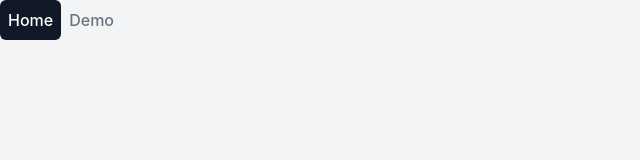
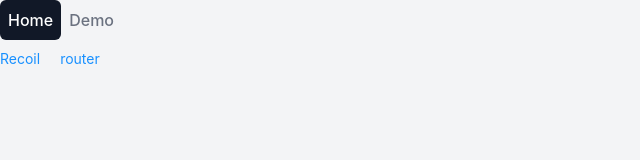
Before and after one commit to lixudong96/starter-react, a React (Vite) app: page / in a window 1280 px wide. Shown: the top 160 px of the page, without its empty margins (0-640 px from the left). Built offline with nearby package versions, Linux system fonts and the light colour scheme.

Commit message:
feat(routes): update demo

```diff
--- /dev/null
+++ b/src/features/demo/routes/Demo.tsx
@@ -0,0 +1,13 @@
+import { Link, Outlet } from 'react-router-dom'
+
+export const Demo = () => {
+  return (
+    <div>
+      <nav className="my-2">
+        <Link className="mr-5" to="/demo/recoil">Recoil</Link>
+        <Link to="/demo/router/333">router</Link>
+      </nav>
+      <Outlet />
+    </div>
+  )
+}
--- a/src/features/demo/routes/index.tsx
+++ b/src/features/demo/routes/index.tsx
@@ -1,12 +1,15 @@
 import { Route, Routes } from 'react-router-dom'
+import { Demo } from './Demo'
 import { Recoid } from './Recoil'
 import { Router } from './Router'
 
 export const DemoRoutes = () => {
   return (
     <Routes>
-      <Route path="recoil" element={<Recoid />} />
-      <Route path="router/:id" element={<Router />} />
+      <Route path="/" element={<Demo />}>
+        <Route path="recoil" element={<Recoid />} />
+        <Route path="router/:id" element={<Router />} />
+      </Route>
     </Routes>
   )
 }
```
